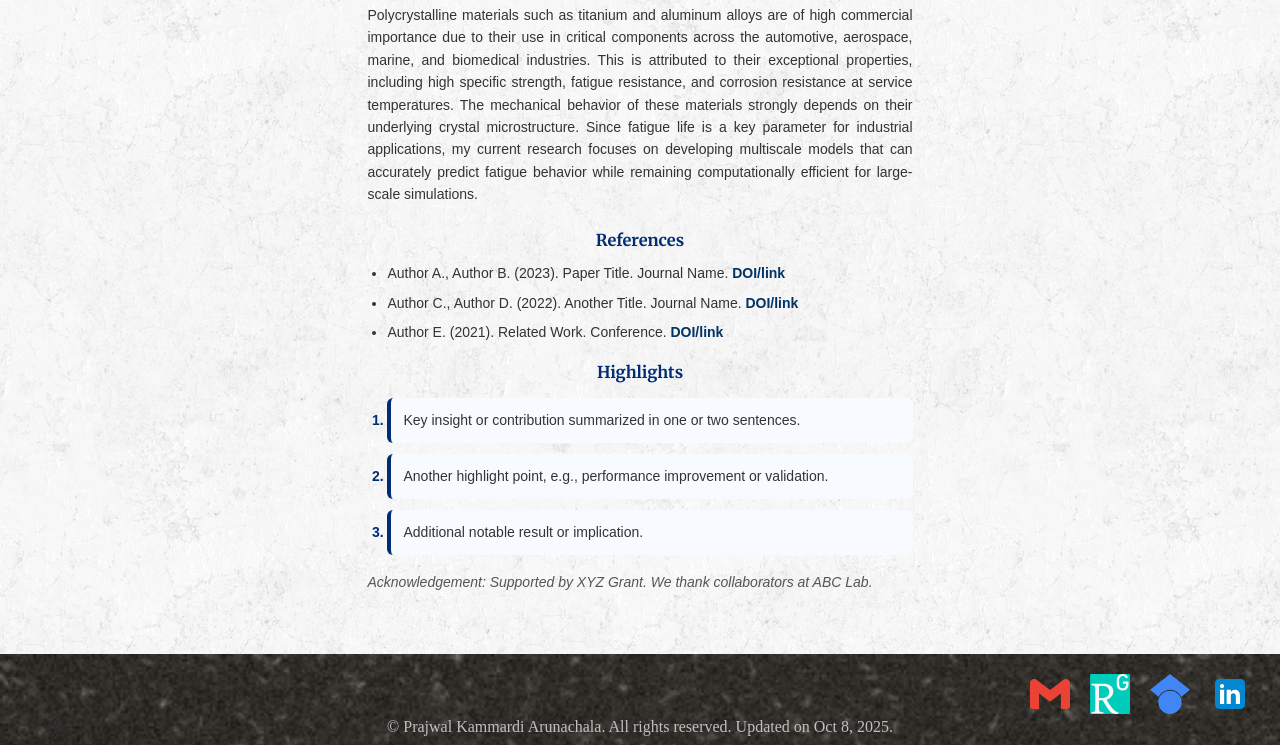
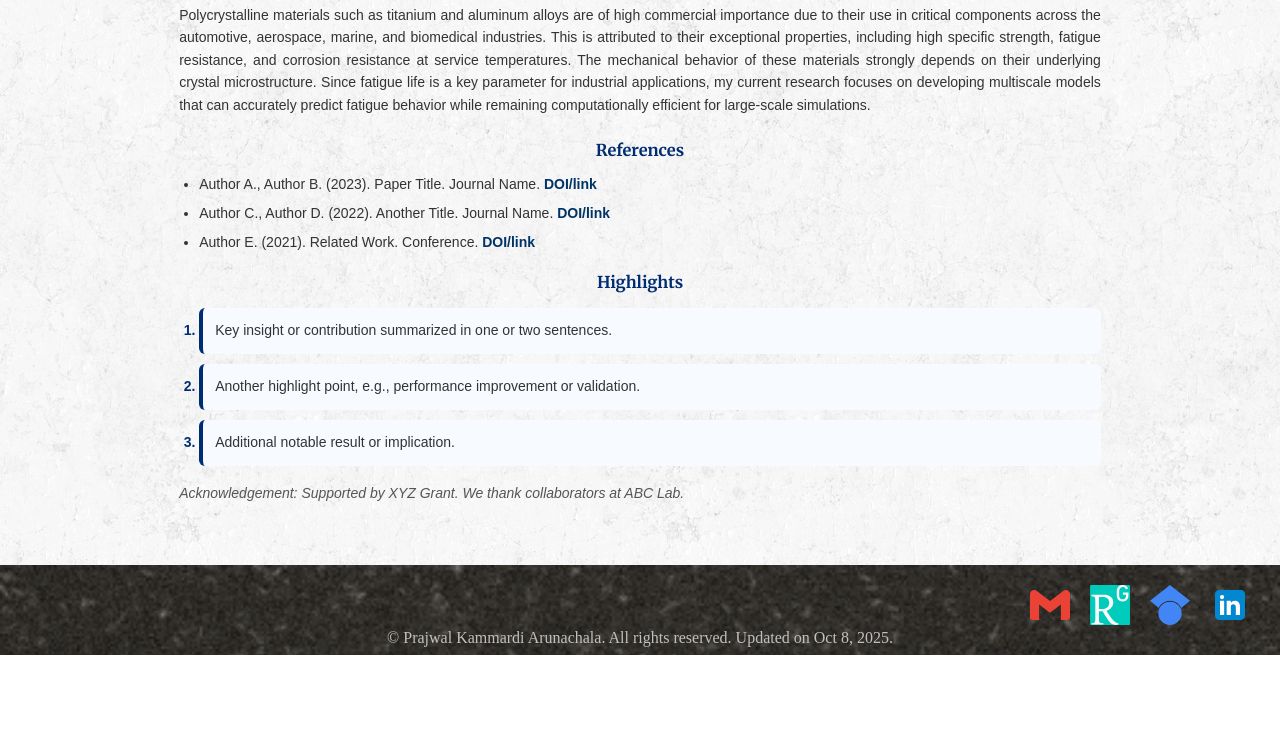
Before and after one commit to prajwalka/prajwalka.github.io, a Jekyll site: the page built from research/postdoc/short-crack-growth.md, in a window 1280 px wide and 1400 px high, scrolled down 155 px. Shown: the part 655-1400 px from the top of the window. Built offline with Jekyll 4.4.1, drawn with Linux system fonts in a browser that asks for light colours; some web fonts are replaced; after the commit the page ends 1465 px from its top, so only the background shows below that.

Commit message:
updating research

```diff
--- a/assets/style.css
+++ b/assets/style.css
@@ -483,7 +483,7 @@ main a:active {
 /* Research Details Formatting */
 .research-detail {
   width: 90%;
-  max-width: clamp(700px, 90vw, 1200px);
+  max-width: clamp(1000px, 90vw, 1600px);
   margin: 0 auto;
   padding: clamp(24px, 3vw, 48px) 0;
 }
@@ -511,7 +511,8 @@ main a:active {
 }
 
 .rd-content {
-  max-width: 70ch;
+  width: 80%;
+  max-width: 1600px;
   margin: 0 auto;
   color: #333;
   line-height: 1.55;
--- a/research/postdoc/short-crack-growth.md
+++ b/research/postdoc/short-crack-growth.md
@@ -7,7 +7,7 @@ permalink: /research/postdoc/short-crack-growth/
 
   <h2>Short Crack Growth in Metallic Alloys</h2>
 
-  <figure class="rd-image"> <img src="/research/postdoc/short-crack-growth.png" alt="Short crack growth study"> </figure>
+  <figure class="rd-image"> <img src="/research/postdoc/PostdocOverview.png" alt="Short crack growth study"> </figure>
 
   <div class="rd-content"> <p> Polycrystalline materials such as titanium and aluminum alloys are of high commercial importance due to their use in critical components across the automotive, aerospace, marine, and biomedical industries. This is attributed to their exceptional properties, including high specific strength, fatigue resistance, and corrosion resistance at service temperatures. The mechanical behavior of these materials strongly depends on their underlying crystal microstructure. Since fatigue life is a key parameter for industrial applications, my current research focuses on developing multiscale models that can accurately predict fatigue behavior while remaining computationally efficient for large-scale simulations. </p>
 
```
